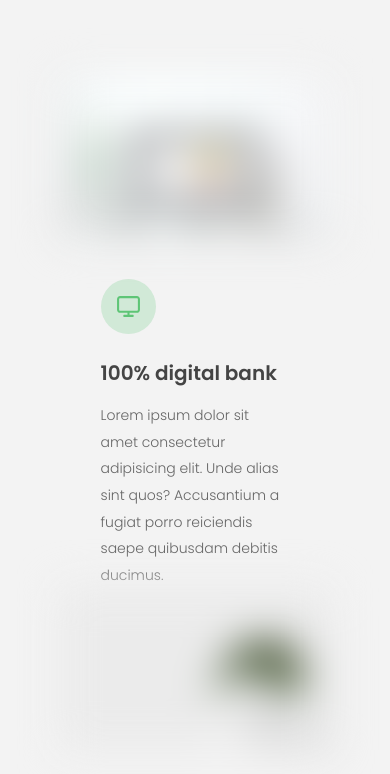
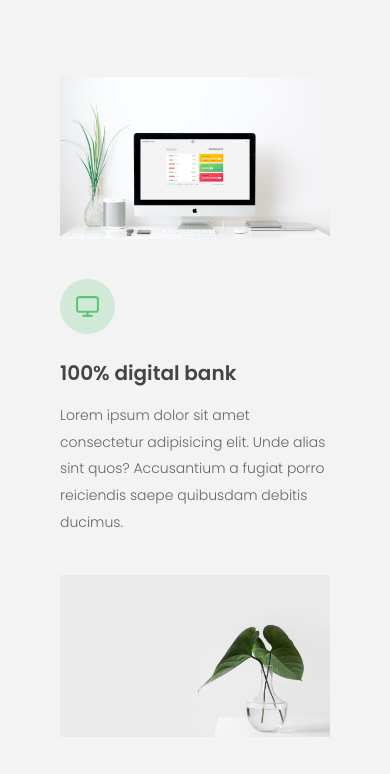
Before and after one commit to SatyapriyaMahato/SwiftFin, a plain HTML site: page index.html in a window 390 px wide. Shown: the part 1250-2024 px from the top of the page. Drawn offline with Linux system fonts and the light colour scheme.

Commit message:
add lazy loading functionality

```diff
--- a/script.js
+++ b/script.js
@@ -49,3 +49,29 @@ document.querySelector('.nav__links').addEventListener('click', function (e) {
     document.querySelector(id).scrollIntoView({ behavior: 'smooth' });
   }
 });
+
+/******************** Lazy loading images ********************/
+const imgTargets = document.querySelectorAll('img[data-src]');
+
+const loadImg = function (entries, observer) {
+  const [entry] = entries;
+
+  if (!entry.isIntersecting) return;
+
+  // Replace src with data-src
+  entry.target.src = entry.target.dataset.src;
+
+  entry.target.addEventListener('load', function () {
+    entry.target.classList.remove('lazy-img');
+  });
+
+  observer.unobserve(entry.target);
+};
+
+const imgObserver = new IntersectionObserver(loadImg, {
+  root: null,
+  threshold: 0,
+  rootMargin: '200px',
+});
+
+imgTargets.forEach(img => imgObserver.observe(img));
--- a/style.css
+++ b/style.css
@@ -283,9 +283,12 @@ h4 {
 
 /* FEATURES */
 .features {
-
+  display: flex;
+  flex-direction: column;
+  align-items: center;
   margin: 0 12rem;
 }
+
 
 .feature--1,
 .feature--2,
@@ -295,7 +298,8 @@ h4 {
 }
 
 .features__img {
-  width: 100%;
+  object-fit: contain;
+  width: 50%;
 }
 
 .features__feature {
@@ -817,6 +821,11 @@ h4 {
   /************ feature section start ***********/
   .features {
     margin: 0 3rem;
+    gap: 4rem;
+  }
+
+  .features__img {
+    width: 100%;
   }
 
   .feature--1,
@@ -826,6 +835,10 @@ h4 {
 
   .feature--2 {
     flex-direction: column-reverse;
+  }
+
+  .features__feature {
+    width: 100%;
   }
 
   /************ feature section end ***********/
@@ -862,9 +875,7 @@ h4 {
   /************ slider section start ***********/
   .slider,
   .slide {
-
     height: 80rem;
-
   }
 
   .footer {
```
